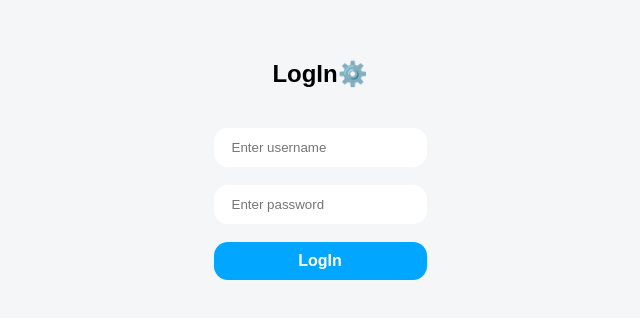
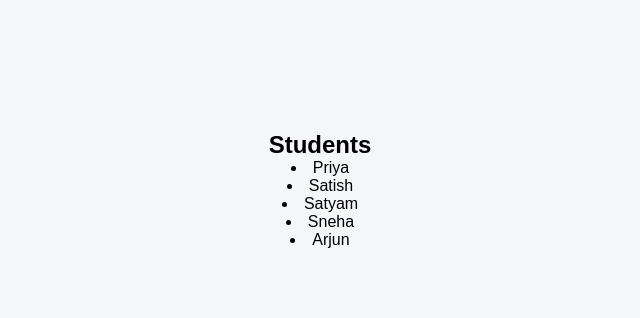
Before and after one commit to arjuntelange/react-practice, a React (Vite) app: page / in a window 1280 px wide. Shown: the part 210-528 px from the top of the page, without its empty margins (320-960 px from the left). Built offline with nearby package versions, Linux system fonts and the light colour scheme.

Commit message:
implement loader demo with createBrowserRouter

```diff
--- a/src/main.jsx
+++ b/src/main.jsx
@@ -1,11 +1,19 @@
-import { StrictMode } from "react";
 import { createRoot } from "react-dom/client";
+import ReactDOM from "react-dom/client";
 import "./index.css";
 import App from "./App.jsx";
-import { BrowserRouter } from "react-router-dom";
+import { createBrowserRouter, RouterProvider } from "react-router-dom";
+import Students from "./routing/loader-demo/Students.jsx";
+import { studentsLoader } from "./routing/loader-demo/loader.js";
 
-createRoot(document.getElementById("root")).render(
-  <BrowserRouter>
-    <App />
-  </BrowserRouter>,
+const router = createBrowserRouter([
+  {
+    path: "/",
+    element: <Students />,
+    loader: studentsLoader,
+  },
+]);
+
+ReactDOM.createRoot(document.getElementById("root")).render(
+  <RouterProvider router={router} />
 );
--- /dev/null
+++ b/src/routing/loader-demo/Students.jsx
@@ -0,0 +1,17 @@
+import React from "react";
+import { useLoaderData } from "react-router-dom";
+
+function Students() {
+  const students = useLoaderData();
+  return (
+    <div style={{display: 'flex', flexDirection: 'column', alignItems: 'center'}}>
+      <h2>Students</h2>
+
+      {students.map((student) => (
+        <li key={student}>{student}</li>
+      ))}
+    </div>
+  );
+}
+
+export default Students;
--- /dev/null
+++ b/src/routing/loader-demo/loader.js
@@ -0,0 +1,3 @@
+export function studentsLoader() {
+  return ["Priya", "Satish", "Satyam", "Sneha", "Arjun"];
+}
```
